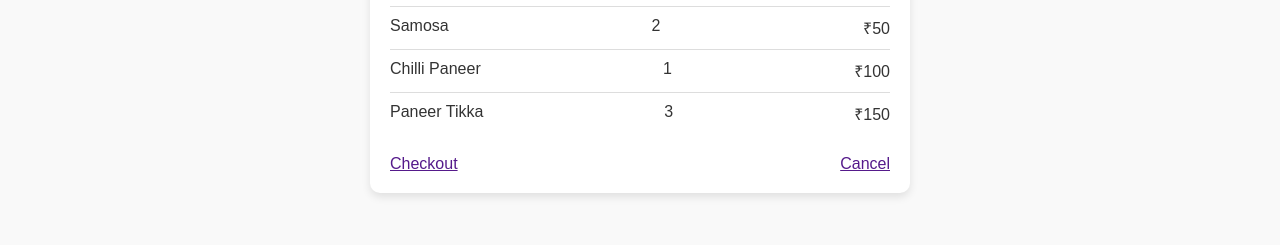
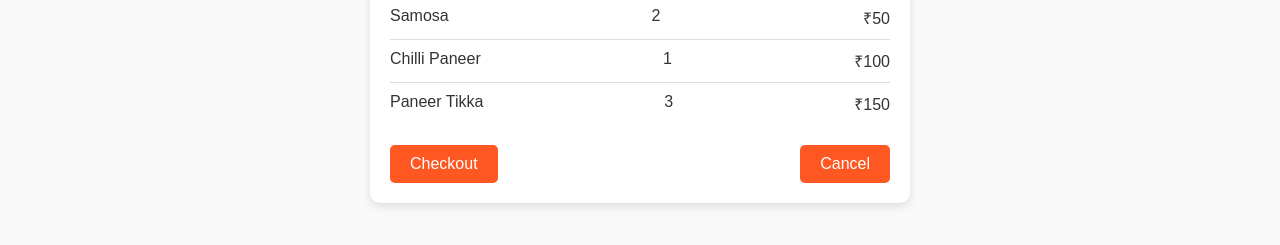
Before and after one commit to Mediwateyash/ShoppingCart, a plain HTML site: page cart.html in a window 1280 px wide. Shown: the part 397-642 px from the top of the page. Drawn offline with Linux system fonts and the light colour scheme; files that its build step writes are made by us from their sources.

Commit message:
buttons css added

```diff
--- a/cart.css
+++ b/cart.css
@@ -85,3 +85,18 @@ ul:last-of-type {
     justify-content: space-between;
     margin-top: 20px;
 }
+.cbutton {
+    text-decoration: none;
+    text-align: center;
+    padding: 10px 20px;
+    background: #ff5722;
+    color: white;
+    border-radius: 5px;
+    font-size: 16px;
+    transition: background 0.3s, transform 0.2s;
+}
+
+.cbutton:hover {
+    background: #e64a19;
+    transform: scale(1.05);
+}
--- a/cart.html
+++ b/cart.html
@@ -4,7 +4,7 @@
     <meta charset="UTF-8">
     <meta name="viewport" content="width=device-width, initial-scale=1.0">
     <title>Cart</title>
-    <link rel="stylesheet" href="/css/cart.css">
+    <link rel="stylesheet" href="/ShoppingCart/cart.css">
 </head>
 <body>
 <!-- code for header -->
```
